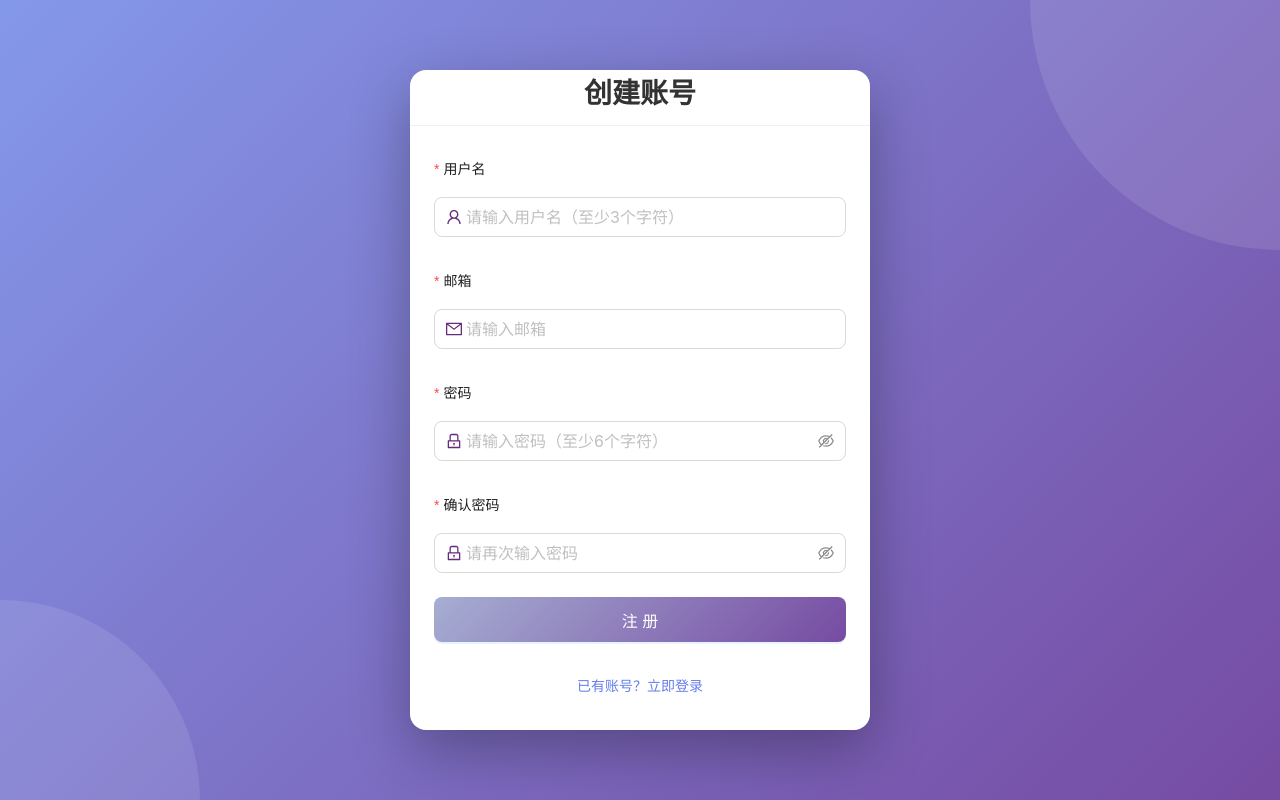
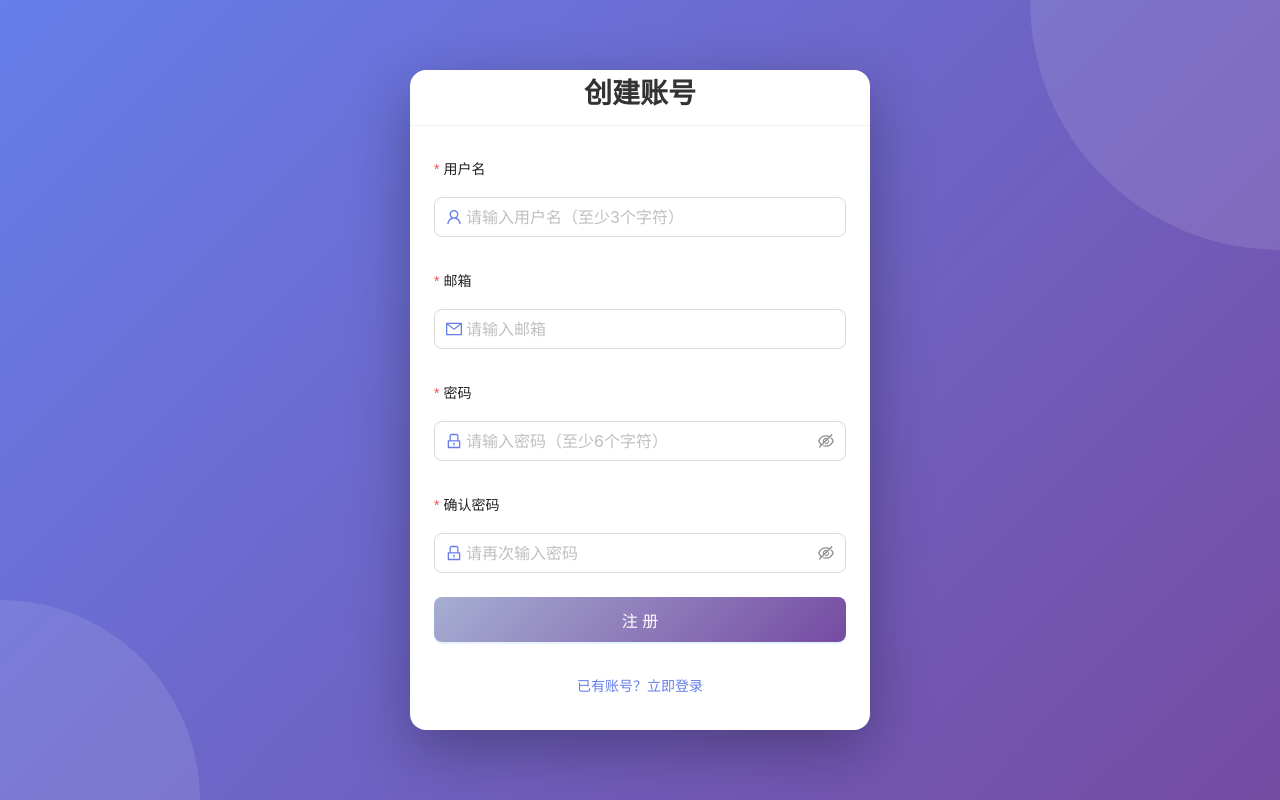
Before and after one commit to MaeveLi-LL/ecommerce-management-system, a React (Vite) app in the folder ecommerce-management-system/frontend/: page /register in a window 1280 px wide. Built offline with nearby package versions, Linux system fonts and the light colour scheme.

Commit message:
feat: 完成电商商品管理系统 - 基础完整功能

```diff
--- a/ecommerce-management-system/frontend/src/pages/Register.css
+++ b/ecommerce-management-system/frontend/src/pages/Register.css
@@ -10,7 +10,7 @@
 .register-background {
   width: 100%;
   min-height: 100vh;
-  background: linear-gradient(135deg, #8498ea 0%, #764ba2 100%);
+  background: linear-gradient(135deg, #667eea 0%, #764ba2 100%);
   display: flex;
   align-items: center;
   justify-content: center;
@@ -64,7 +64,7 @@
 }
 
 .input-icon {
-  color: #662b7d;
+  color: #667eea;
 }
 
 .register-button {
```
